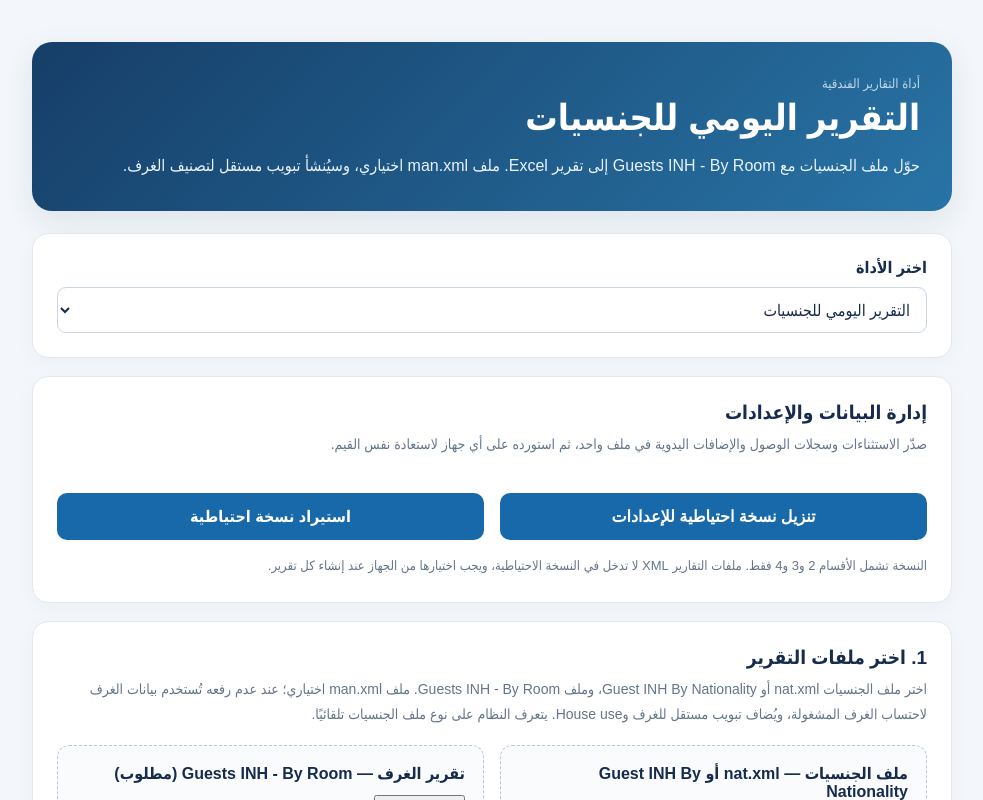
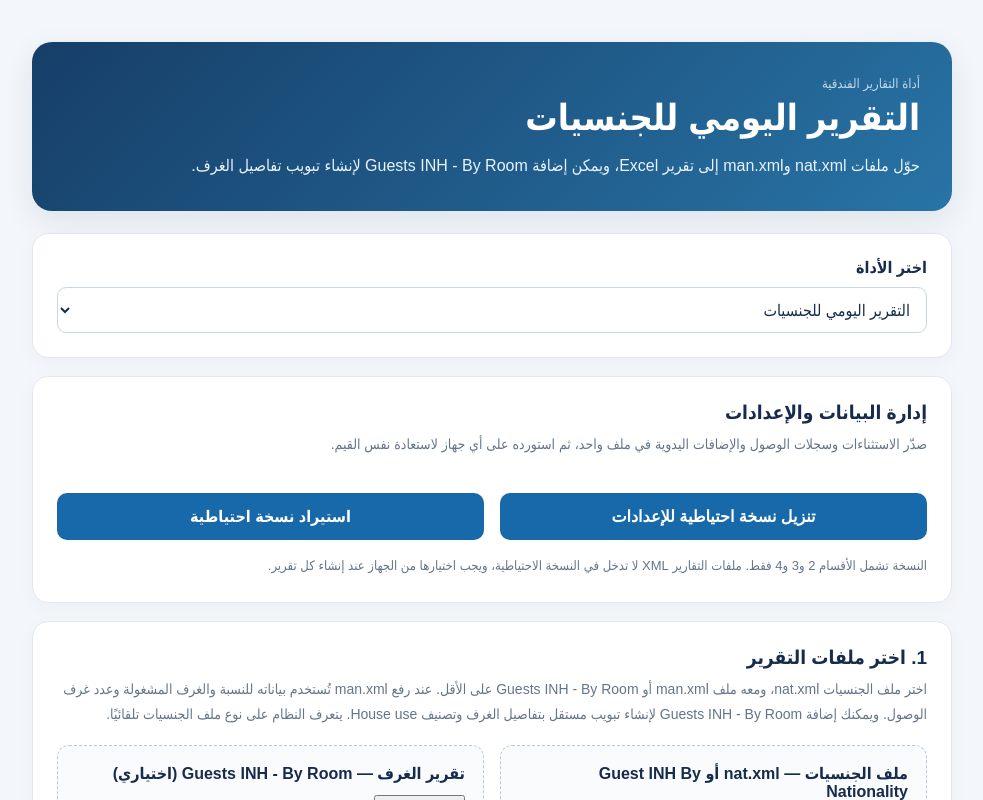
Before and after one commit to dsaad12344321-svg/nationality, a Next.js app: page / in a window 1280 px wide. Shown: the top 800 px of the page, without its empty margins (148-1131 px from the left). Built offline with nearby package versions, Linux system fonts and the light colour scheme.

Commit message:
Make room report optional when man.xml is provided

```diff
--- a/app/page.tsx
+++ b/app/page.tsx
@@ -223,12 +223,12 @@ export default function Home() {
   }
 
   async function generateReport() {
-    if (!natFile || !roomInhFile) {
+    if (!natFile || (!roomInhFile && !manFile)) {
       setKind("error");
-      setMessage("من فضلك اختر ملف الجنسيات وملف Guests INH - By Room. ملف man.xml اختياري.");
+      setMessage("من فضلك اختر ملف الجنسيات nat.xml، ومعه ملف man.xml أو Guests INH - By Room على الأقل.");
       return;
     }
-    if (!natFile.name.toLowerCase().endsWith(".xml") || !roomInhFile.name.toLowerCase().endsWith(".xml") || (manFile && !manFile.name.toLowerCase().endsWith(".xml"))) {
+    if (!natFile.name.toLowerCase().endsWith(".xml") || (roomInhFile && !roomInhFile.name.toLowerCase().endsWith(".xml")) || (manFile && !manFile.name.toLowerCase().endsWith(".xml"))) {
       setKind("error");
       setMessage("يجب أن تكون الملفات المختارة بصيغة XML.");
       return;
@@ -249,7 +249,7 @@ export default function Home() {
     try {
       const data = new FormData();
       data.append("nat", natFile);
-      data.append("roomInh", roomInhFile);
+      if (roomInhFile) data.append("roomInh", roomInhFile);
       if (manFile) data.append("man", manFile);
       data.append("exclusions", JSON.stringify(exclusions.map(({ code, count }) => ({ code, count }))));
       data.append("additions", JSON.stringify(additions.map(({ code, count }) => ({ code, count }))));
@@ -282,7 +282,7 @@ export default function Home() {
       <header className="hero">
         <p className="eyebrow">أداة التقارير الفندقية</p>
         <h1>{activeTool === "nationality" ? "التقرير اليومي للجنسيات" : "Missing Towel Detector"}</h1>
-        <p>{activeTool === "nationality" ? "حوّل ملف الجنسيات مع Guests INH - By Room إلى تقرير Excel. ملف man.xml اختياري، وسيُنشأ تبويب مستقل لتصنيف الغرف." : "ارفع تقرير الغرف لاستخراج أرقام الغرف التي لا تحتوي على Towel Card."}</p>
+        <p>{activeTool === "nationality" ? "حوّل ملفات nat.xml وman.xml إلى تقرير Excel، ويمكن إضافة Guests INH - By Room لإنشاء تبويب تفاصيل الغرف." : "ارفع تقرير الغرف لاستخراج أرقام الغرف التي لا تحتوي على Towel Card."}</p>
       </header>
 
       <section className="panel tool-picker">
@@ -308,7 +308,7 @@ export default function Home() {
 
       <section className="panel">
         <h2>1. اختر ملفات التقرير</h2>
-        <p className="muted">اختر ملف الجنسيات nat.xml أو Guest INH By Nationality، وملف Guests INH - By Room. ملف man.xml اختياري؛ عند عدم رفعه تُستخدم بيانات الغرف لاحتساب الغرف المشغولة، ويُضاف تبويب مستقل للغرف وHouse use. يتعرف النظام على نوع ملف الجنسيات تلقائيًا.</p>
+        <p className="muted">اختر ملف الجنسيات nat.xml، ومعه ملف man.xml أو Guests INH - By Room على الأقل. عند رفع man.xml تُستخدم بياناته للنسبة والغرف المشغولة وعدد غرف الوصول. ويمكنك إضافة Guests INH - By Room لإنشاء تبويب مستقل بتفاصيل الغرف وتصنيف House use. يتعرف النظام على نوع ملف الجنسيات تلقائيًا.</p>
         <div className="uploads">
           <div className="upload">
             <label htmlFor="nat">ملف الجنسيات — nat.xml أو Guest INH By Nationality</label>
@@ -316,7 +316,7 @@ export default function Home() {
             {natFile && <div className="filename">تم الاختيار: {natFile.name}</div>}
           </div>
           <div className="upload">
-            <label htmlFor="room-inh">تقرير الغرف — Guests INH - By Room (مطلوب)</label>
+            <label htmlFor="room-inh">تقرير الغرف — Guests INH - By Room (اختياري)</label>
             <input id="room-inh" type="file" accept=".xml,text/xml,application/xml" onChange={(e) => setRoomInhFile(e.target.files?.[0] ?? null)} />
             {roomInhFile && <div className="filename">تم الاختيار: {roomInhFile.name}</div>}
           </div>
@@ -326,7 +326,7 @@ export default function Home() {
             {manFile && <div className="filename">تم الاختيار: {manFile.name}</div>}
           </div>
         </div>
-        <button className="button" onClick={generateReport} disabled={busy || !ready || !natFile || !roomInhFile}>{busy ? "جارٍ إنشاء التقرير..." : "إنشاء وتنزيل ملف Excel"}</button>
+        <button className="button" onClick={generateReport} disabled={busy || !ready || !natFile || (!roomInhFile && !manFile)}>{busy ? "جارٍ إنشاء التقرير..." : "إنشاء وتنزيل ملف Excel"}</button>
         {message && <div role="status" className={"notice " + (kind === "error" ? "error" : kind === "success" ? "success" : "")}>{message}</div>}
       </section>
 
```
